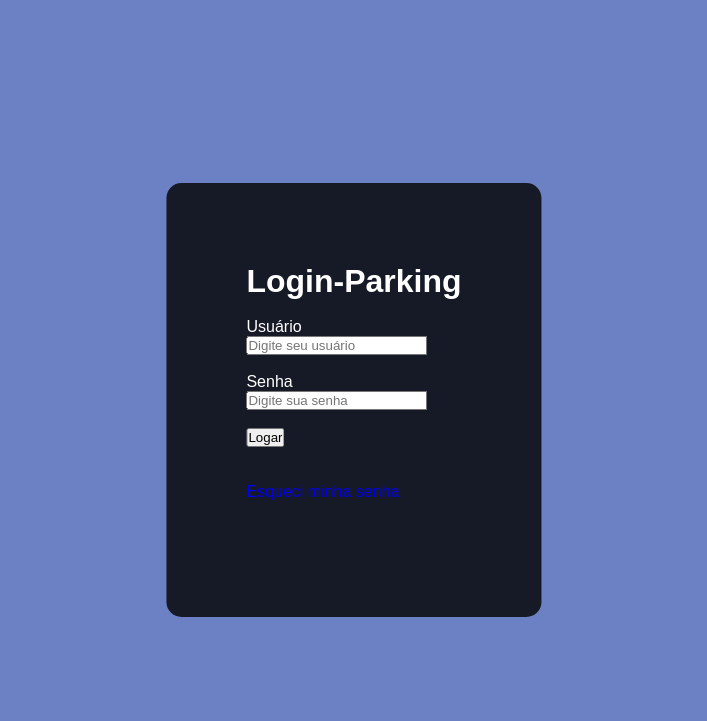
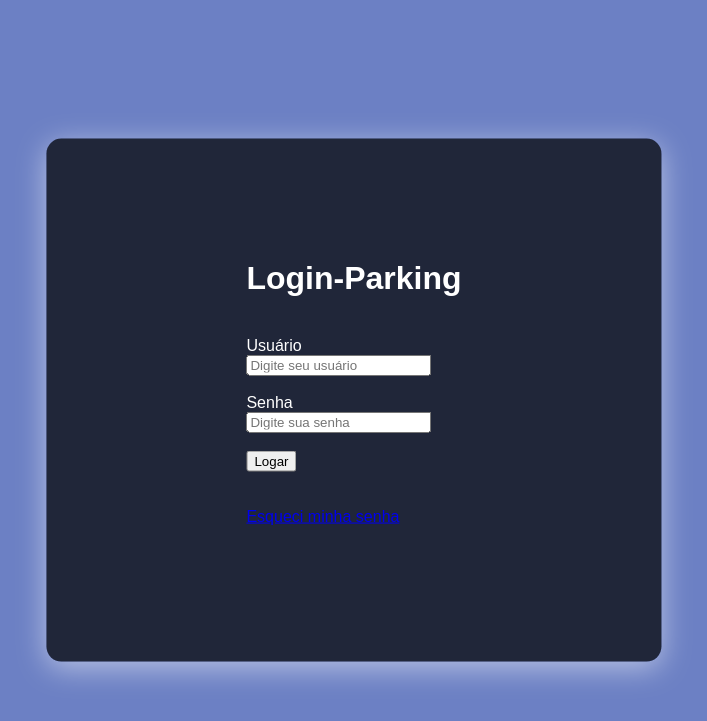
Before and after one commit to gilmarhonorato/parking, a PHP site: page / in a window 1280 px wide. Shown: the top 721 px of the page, without its empty margins (286-993 px from the left). Run offline with PHP 8.4, Linux system fonts and the light colour scheme.

Commit message:
Envio dia 19-09

```diff
--- a/conexao.php
+++ b/conexao.php
@@ -1,4 +1,4 @@
 <?php
 
-    $ligar=mysqli_connect('localhost','root','','parking')
+    $conecta=mysqli_connect('localhost','root','','parking')
 ?>
--- /dev/null
+++ b/css/login.css
@@ -0,0 +1,16 @@
+body{
+    font-family: Arial, Helvetica, sans-serif;
+    background-color: #6c80c4;
+}
+
+.login{
+    background-color: rgba(0, 0, 0, 0.705);
+    position: absolute;
+    top: 50%;
+    left: 50%;
+    transform: translate(-50%, -50%);
+    box-shadow: 0 6px 30px rgba(255, 255, 255, 0.527);
+    padding: 100px 200px;
+    border-radius: 15px;
+    color: white;
+}
--- a/css/style.css
+++ b/css/style.css
@@ -1,20 +1,4 @@
 @import url('https://fonts.googleapis.com/css?family=montserrat:600|Open+Sans:600&display=swap');
-
-body{
-    font-family: Arial, Helvetica, sans-serif;
-    background-color: #6c80c4;
-}
-
-.login{
-    background-color: rgb(0, 0, 0, 0.8);
-    position: absolute;
-    top: 50%;
-    left: 50%;
-    transform: translate(-50%, -50%);
-    padding: 80px;
-    border-radius: 15px;
-    color: white;
-}
 
 
 *{
--- a/index.html
+++ b/index.html
@@ -4,7 +4,7 @@
 <head>
     <meta charset="UTF-8">
     <meta http-equiv="X-UA-Compatible" content="IE=edge">
-    <link rel="stylesheet" type="text/css" href="css/style.css" content="width=device-width,initial-scale=1.0">
+    <link rel="stylesheet" type="text/css" href="css/login.css" content="width=device-width,initial-scale=1.0">
     <title>Login-Parking</title>
 </head>
 
```
